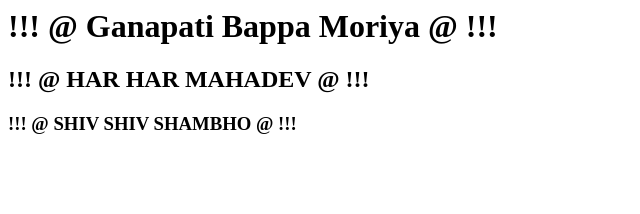
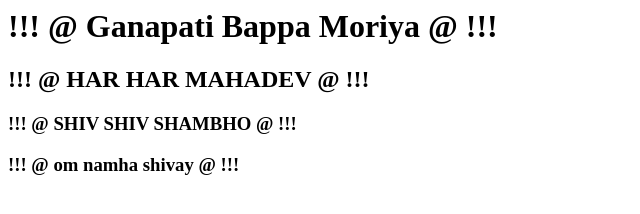
Before and after one commit to vikasdarade/Assignment-1, a plain HTML site: page index.html in a window 1280 px wide. Shown: the whole page, without its empty margins (0-640 px from the left). Drawn offline with Linux system fonts and the light colour scheme.

Commit message:
Update index.html
added shivay

```diff
--- a/index.html
+++ b/index.html
@@ -1,3 +1,4 @@
 <h1> !!! @ Ganapati Bappa Moriya @ !!! </h1>
 <h2> !!! @ HAR HAR MAHADEV @ !!! </h2>
 <h3> !!! @ SHIV SHIV SHAMBHO @ !!! </h3>
+<h3> !!! @ om namha shivay @ !!! </h3>
```
